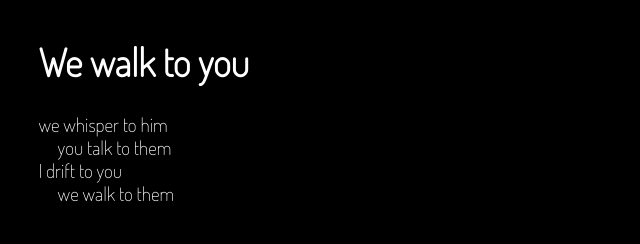
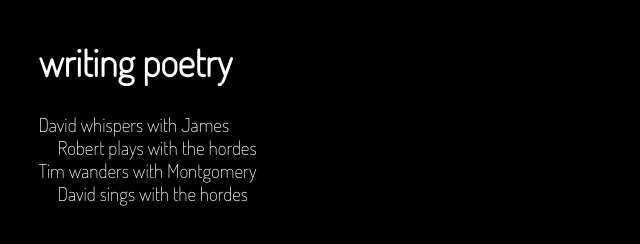
Before and after one commit to christiendariol/kinetic-poem-remix-2023, a plain HTML site: page index.html in a window 1280 px wide. Shown: the whole page, without its empty margins (0-640 px from the left). Drawn offline with Linux system fonts and the light colour scheme.

Commit message:
Updated the text

```diff
--- a/index.html
+++ b/index.html
@@ -12,7 +12,7 @@
     />
     <!-- end custom font -->
 
-    <title>We walk to you</title>
+    <title>writing poetry</title>
 
     <!-- styles -->
     <style>
@@ -35,13 +35,13 @@
     </style>
   </head>
   <body>
-    <h1>We walk to you</h1>
+    <h1>writing poetry</h1>
     <div id="poem"></div>
     <script>
       // set up the lists of words
-      const subjects = "you,I,we,they".split(","),
-        verbs = "run,walk,speak,drift,talk,whisper".split(","),
-        objects = "me,you,her,him,them".split(",");
+      const subjects = "Robert, Tim, David, Boys".split(","),
+        verbs = "writes,sings,dreams,wanders,plays,whispers".split(","),
+        objects = "Richard,Montgomery,Sarah,James,the hordes".split(",");
       // set up the counter
       let counter = 0;
 
@@ -61,7 +61,7 @@
           getRandomFromList(subjects) +
           " " +
           getRandomFromList(verbs) +
-          " to " +
+          " with " +
           getRandomFromList(objects);
         const lineText = document.createTextNode(text);
         line.appendChild(lineText);
```
